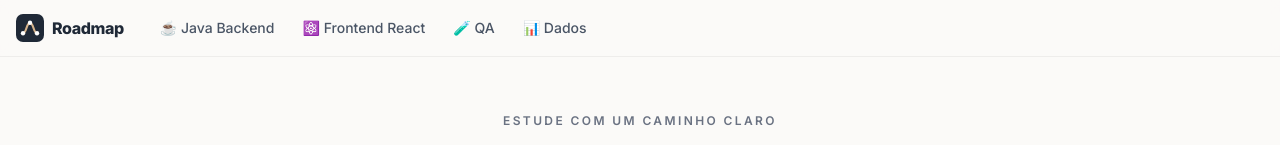
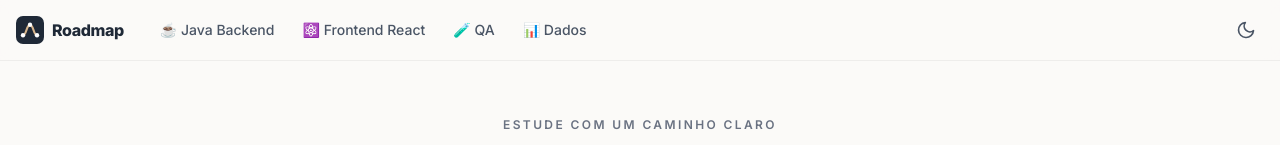
Before and after one commit to eebagabe/roadmap, a React (Vite) app: page / in a window 1280 px wide. Shown: the top 145 px of the page. Built offline with nearby package versions, Linux system fonts and the light colour scheme.

Commit message:
feat: add dark mode toggle with persisted preference

```diff
--- a/index.html
+++ b/index.html
@@ -6,6 +6,14 @@
     <meta name="viewport" content="width=device-width, initial-scale=1.0" />
     <meta name="description" content="Roadmaps de estudo em português: Java, React, QA e Dados, com apostilas, projetos e progresso salvo." />
     <title>Roadmap</title>
+    <script>
+      // Aplica o tema antes da primeira pintura para não piscar.
+      try {
+        var t = localStorage.getItem('roadmap:tema')
+        if (t === 'escuro' || (!t && matchMedia('(prefers-color-scheme: dark)').matches))
+          document.documentElement.classList.add('dark')
+      } catch (e) {}
+    </script>
     <link rel="preconnect" href="https://fonts.googleapis.com" />
     <link rel="preconnect" href="https://fonts.gstatic.com" crossorigin />
     <link href="https://fonts.googleapis.com/css2?family=Inter:wght@400;500;600;700;800&family=JetBrains+Mono:wght@400;600&display=swap" rel="stylesheet" />
--- a/src/components/Layout.tsx
+++ b/src/components/Layout.tsx
@@ -1,6 +1,7 @@
 import { Link, NavLink, Outlet, useLocation } from 'react-router-dom'
 import { useEffect } from 'react'
 import { roadmaps } from '../data/roadmaps'
+import { ThemeToggle } from './ThemeToggle'
 
 export function Layout() {
   const { pathname, hash } = useLocation()
@@ -34,6 +35,9 @@ export function Layout() {
                 </NavLink>
               ))}
           </nav>
+          <div className="ml-auto">
+            <ThemeToggle />
+          </div>
         </div>
       </header>
       <main className="flex-1">
--- /dev/null
+++ b/src/components/ThemeToggle.tsx
@@ -0,0 +1,26 @@
+import { setTheme, useTheme } from '../lib/theme'
+
+export function ThemeToggle() {
+  const theme = useTheme()
+  const escuro = theme === 'escuro'
+  return (
+    <button
+      type="button"
+      onClick={() => setTheme(escuro ? 'claro' : 'escuro')}
+      aria-label={escuro ? 'Ativar modo claro' : 'Ativar modo escuro'}
+      title={escuro ? 'Modo claro' : 'Modo escuro'}
+      className="grid h-9 w-9 shrink-0 place-items-center rounded-full text-gray-600 transition hover:bg-black/5 dark:text-gray-300 dark:hover:bg-white/10"
+    >
+      {escuro ? (
+        <svg viewBox="0 0 24 24" className="h-5 w-5" fill="none" stroke="currentColor" strokeWidth="2" aria-hidden>
+          <circle cx="12" cy="12" r="4" />
+          <path d="M12 2v2M12 20v2M4.9 4.9l1.4 1.4M17.7 17.7l1.4 1.4M2 12h2M20 12h2M4.9 19.1l1.4-1.4M17.7 6.3l1.4-1.4" strokeLinecap="round" />
+        </svg>
+      ) : (
+        <svg viewBox="0 0 24 24" className="h-5 w-5" fill="none" stroke="currentColor" strokeWidth="2" aria-hidden>
+          <path d="M21 12.8A9 9 0 1 1 11.2 3a7 7 0 0 0 9.8 9.8z" strokeLinejoin="round" />
+        </svg>
+      )}
+    </button>
+  )
+}
--- a/src/index.css
+++ b/src/index.css
@@ -1,5 +1,7 @@
 @import "tailwindcss";
 @plugin "@tailwindcss/typography";
+
+@custom-variant dark (&:where(.dark, .dark *));
 
 @theme {
   --font-sans: "Inter", ui-sans-serif, system-ui, sans-serif;
@@ -7,14 +9,20 @@
   --color-ink: #1f2937;
   --color-paper: #fbfaf8;
   --color-line: #d6b48c;
+  --color-night: #0f1117;
+  --color-surface-dark: #181b23;
 }
 
 html {
   scroll-behavior: smooth;
 }
 
+html.dark {
+  color-scheme: dark;
+}
+
 body {
-  @apply bg-paper text-ink font-sans antialiased;
+  @apply bg-paper text-ink font-sans antialiased dark:bg-night dark:text-gray-100;
 }
 
 code,
--- /dev/null
+++ b/src/lib/theme.ts
@@ -0,0 +1,44 @@
+import { useSyncExternalStore } from 'react'
+
+export type Theme = 'claro' | 'escuro'
+
+const KEY = 'roadmap:tema'
+const listeners = new Set<() => void>()
+
+function stored(): Theme | null {
+  try {
+    const v = localStorage.getItem(KEY)
+    return v === 'claro' || v === 'escuro' ? v : null
+  } catch {
+    return null
+  }
+}
+
+function current(): Theme {
+  return document.documentElement.classList.contains('dark') ? 'escuro' : 'claro'
+}
+
+export function setTheme(theme: Theme) {
+  document.documentElement.classList.toggle('dark', theme === 'escuro')
+  try {
+    localStorage.setItem(KEY, theme)
+  } catch {
+    // Sem storage: vale só nesta sessão.
+  }
+  listeners.forEach((l) => l())
+}
+
+// Sem escolha salva, acompanha o sistema operacional.
+const media = window.matchMedia('(prefers-color-scheme: dark)')
+media.addEventListener('change', (e) => {
+  if (stored()) return
+  document.documentElement.classList.toggle('dark', e.matches)
+  listeners.forEach((l) => l())
+})
+
+export function useTheme() {
+  return useSyncExternalStore((l) => {
+    listeners.add(l)
+    return () => listeners.delete(l)
+  }, current)
+}
```
